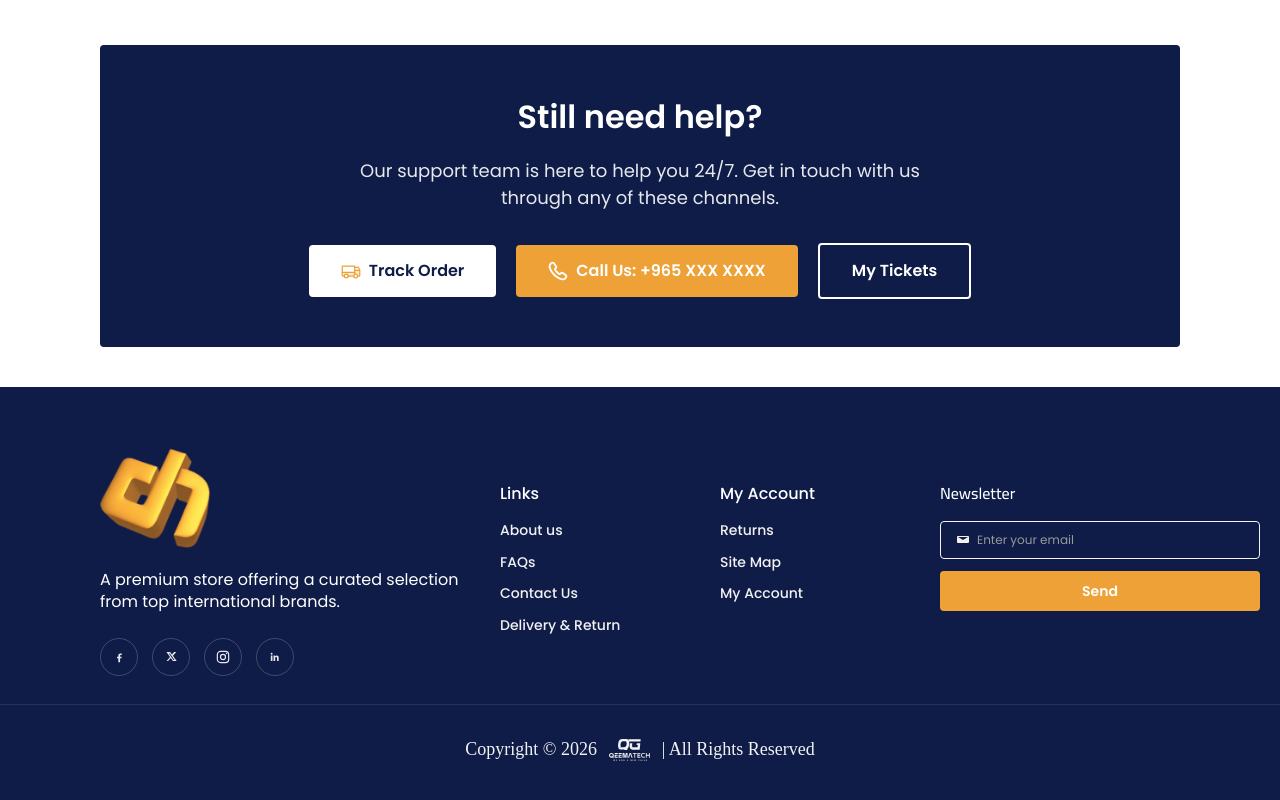
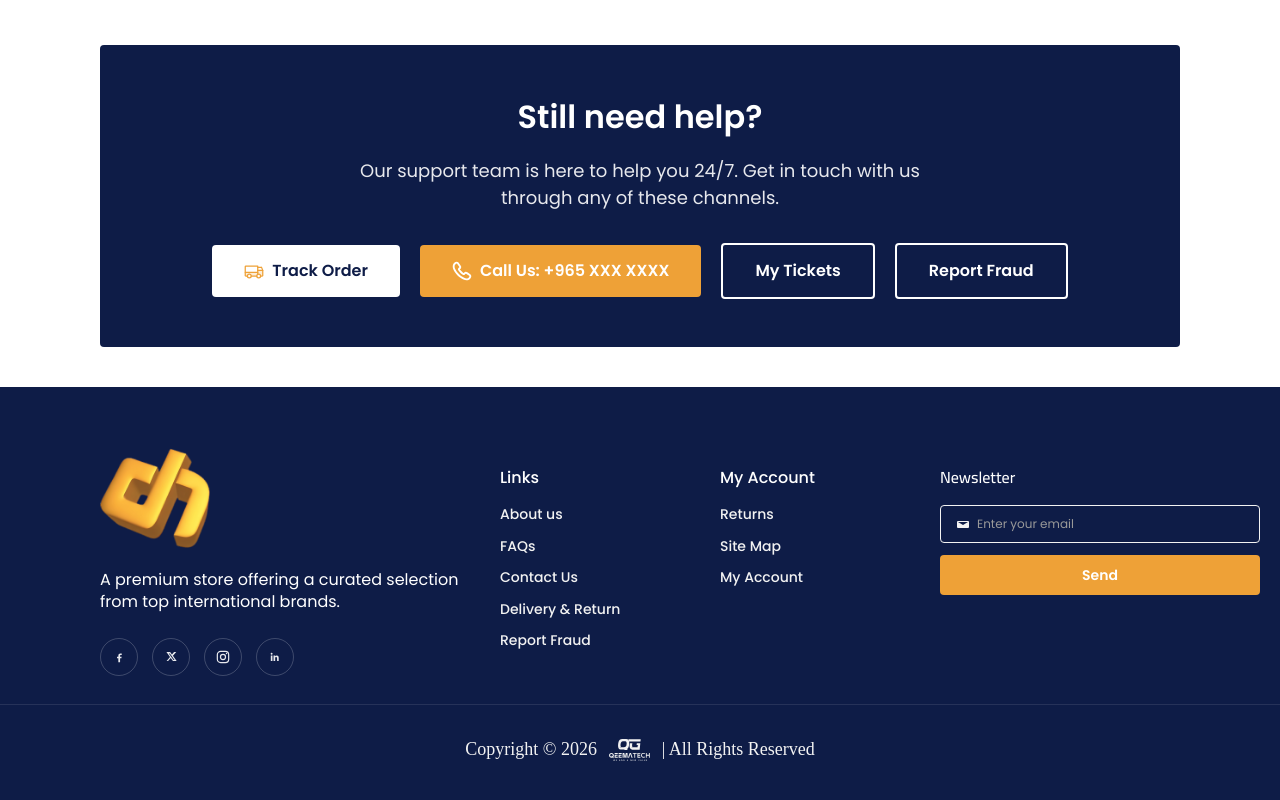
Before and after one commit to Eslam-Elbarbary/dh-kw, a React (Vite) app: page /help-center in a window 1280 px wide. Shown: the part 1862-2662 px from the top of the page. Built offline with nearby package versions, Linux system fonts and the light colour scheme; no server answers; a web font is replaced by a local one.

Commit message:
Add 'Report Fraud' link across multiple components: Introduce 'Report Fraud' link in Footer, Header, Help Center, and Site Map. Update Header to conditionally display the link based on the SHOW_REPORT_FRAUD flag. Enhance navigation and accessibility for users seeking to report fraud.

```diff
--- a/src/components/Footer.jsx
+++ b/src/components/Footer.jsx
@@ -128,6 +128,9 @@ export default function Footer() {
                 <Link to="/delivery-return" className="flex flex-col justify-center relative shrink-0 cursor-pointer hover:text-[#eea137] transition-colors" data-node-id="35:5041">
                   <p className="leading-[19.5px]">{`Delivery & Return`}</p>
                 </Link>
+                <Link to="/report-fraud" className="flex flex-col justify-center relative shrink-0 cursor-pointer hover:text-[#eea137] transition-colors">
+                  <p className="leading-[19.5px]">Report Fraud</p>
+                </Link>
               </div>
             </div>
             <div className="content-stretch flex flex-col gap-[12px] sm:gap-[14px] md:gap-[16px] lg:gap-[18px] items-start relative shrink-0 w-full sm:w-[150px] md:w-[160px] lg:w-[160px] xl:w-[180px]" data-node-id="35:5042">
--- a/src/components/Header.jsx
+++ b/src/components/Header.jsx
@@ -97,7 +97,7 @@ function ArrowSwapHorizontal({ className }) {
 }
 
 export default function Header() {
-  const SHOW_REPORT_FRAUD = false;
+  const SHOW_REPORT_FRAUD = true;
   const { isAuthenticated, user, logout } = useAuth();
   const { cartItemsCount } = useCart();
   const navigate = useNavigate();
@@ -617,6 +617,17 @@ export default function Header() {
                           </svg>
                           <span className="whitespace-nowrap">Track Order</span>
                         </Link>
+
+                        <Link
+                          to="/report-fraud"
+                          onClick={() => setShowDropdown(false)}
+                          className="flex items-center gap-[12px] px-[16px] sm:px-[18px] py-[10px] sm:py-[12px] text-[14px] sm:text-[15px] font-['Poppins'] font-medium text-[#0e1c47] hover:bg-[#f8f9fa] transition-colors duration-150 group cursor-pointer"
+                        >
+                          <svg className="w-[18px] h-[18px] sm:w-[20px] sm:h-[20px] text-[#666] group-hover:text-[#eea137] transition-colors shrink-0" fill="none" stroke="currentColor" viewBox="0 0 24 24">
+                            <path strokeLinecap="round" strokeLinejoin="round" strokeWidth={2} d="M12 9v2m0 4h.01m-6.938 4h13.856c1.54 0 2.502-1.667 1.732-3L13.732 4c-.77-1.333-2.694-1.333-3.464 0L3.34 16c-.77 1.333.192 3 1.732 3z" />
+                          </svg>
+                          <span className="whitespace-nowrap">Report Fraud</span>
+                        </Link>
                       </div>
 
                       {/* Divider */}
--- a/src/pages/HelpCenter.jsx
+++ b/src/pages/HelpCenter.jsx
@@ -279,6 +279,12 @@ export default function HelpCenter() {
             >
               My Tickets
             </Link>
+            <Link
+              to="/report-fraud"
+              className="bg-transparent border-2 border-white text-white font-['Poppins'] font-semibold px-[24px] sm:px-[32px] py-[12px] sm:py-[14px] rounded-[4px] hover:bg-white hover:text-[#0e1c47] transition-colors"
+            >
+              Report Fraud
+            </Link>
           </div>
         </div>
       </div>
--- a/src/pages/SiteMap.jsx
+++ b/src/pages/SiteMap.jsx
@@ -45,7 +45,8 @@ export default function SiteMap() {
       links: [
         { name: "Help Center", path: "/help-center" },
         { name: "Contact Us", path: "/contact-us" },
-        { name: "FAQs", path: "/faqs" }
+        { name: "FAQs", path: "/faqs" },
+        { name: "Report Fraud", path: "/report-fraud" }
       ]
     },
     {
@@ -169,6 +170,12 @@ export default function SiteMap() {
             >
               Contact Us
             </Link>
+            <Link
+              to="/report-fraud"
+              className="bg-white text-[#0e1c47] font-['Poppins'] font-semibold px-[20px] sm:px-[24px] py-[10px] sm:py-[12px] rounded-[4px] hover:bg-[#eea137] hover:text-white transition-colors"
+            >
+              Report Fraud
+            </Link>
           </div>
         </div>
       </div>
```
